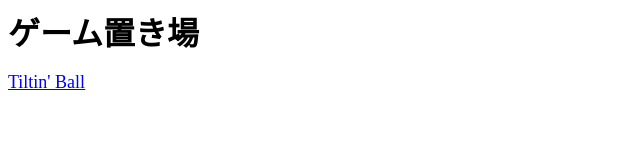
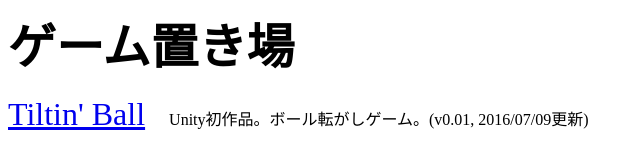
Before and after one commit to bluexxsun/bluexxsun.github.io, a plain HTML site: page index.html in a window 1280 px wide. Shown: the whole page, without its empty margins (0-643 px from the left). Drawn offline with Linux system fonts and the light colour scheme.

Commit message:
refixed index-file and resize game window

```diff
--- a/index.html
+++ b/index.html
@@ -3,9 +3,9 @@
 <title>ゲーム置き場</title>
 </head>
 <body>
-<b><font size="+3">ゲーム置き場</font></b><br>
+<b><font size="+5">ゲーム置き場</font></b><br>
 <br>
-<font size="+1"><a href="/Tiltin-Ball.html">Tiltin' Ball</a></font>
+<font size="+3"><a href="/Tiltin-Ball.html">Tiltin' Ball</a></font> 　 Unity初作品。ボール転がしゲーム。(v0.01, 2016/07/09更新)
 
 </body>
 </html>
```
Also changed, not shown: Tiltin-Ball.html (+3 -3 lines).
